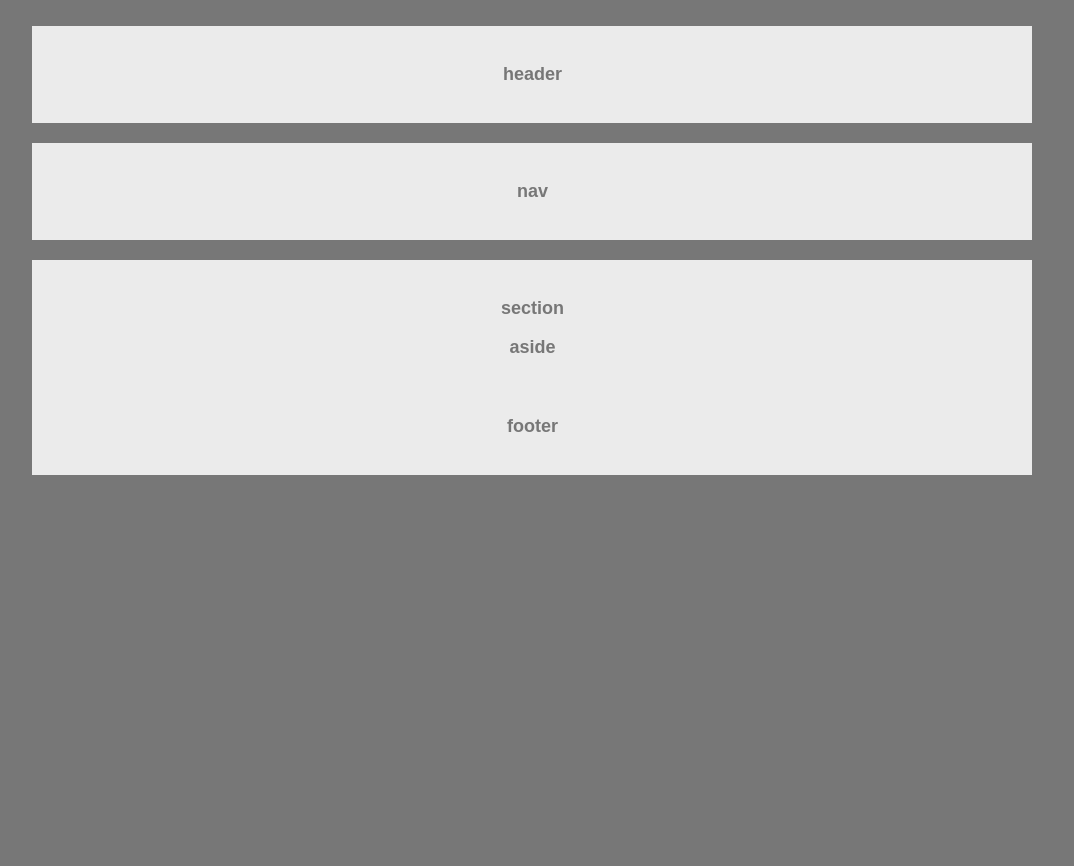
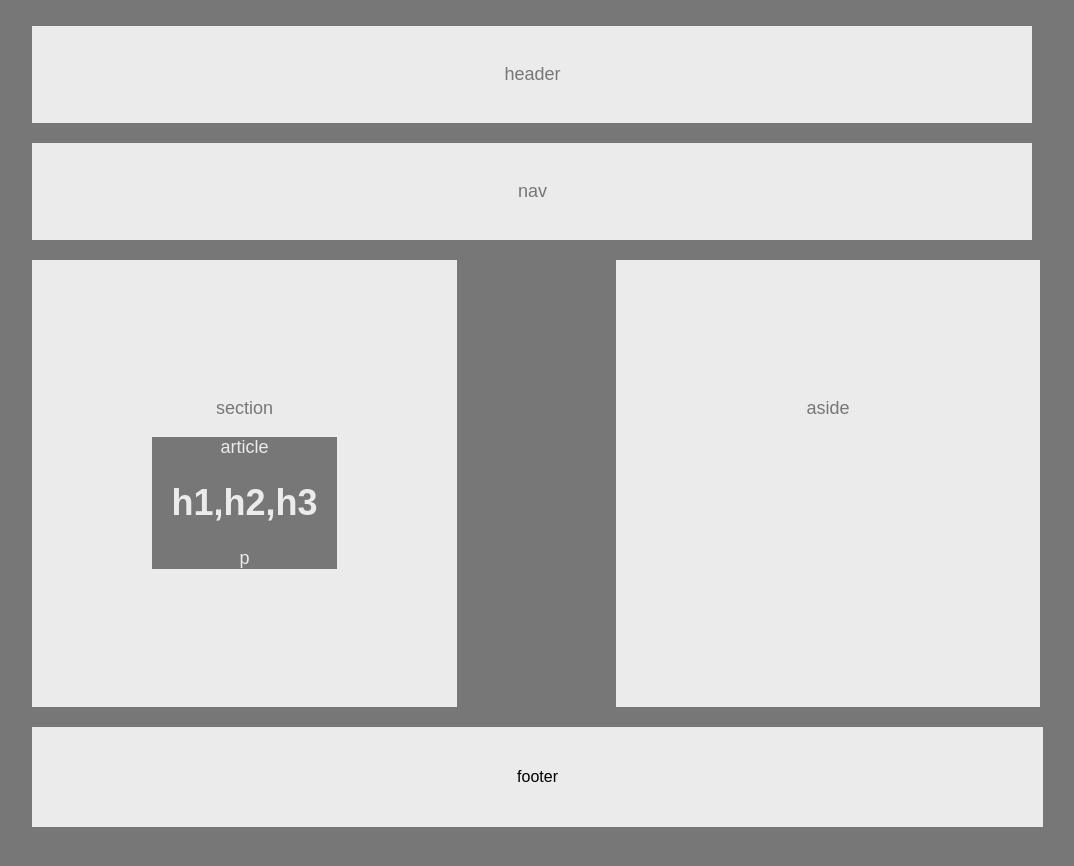
Before and after one commit to rsyal/HW-Wireframe, a plain HTML site: page index.html in a window 1280 px wide. Shown: the whole page, without its empty margins (116-1190 px from the left). Before the commit the page ends 800 px from the top, so only its background shows below. Drawn offline with Linux system fonts and the light colour scheme.

Commit message:
almost final version

```diff
--- a/index.html
+++ b/index.html
@@ -8,31 +8,57 @@
     <link rel="stylesheet" href="style.css">
 </head>
 <body>
-    <header>
-        <p><strong>header</strong></p>
-    </header>
 
-    <nav>
-        <p><strong>nav</strong></p>
-    </nav>
+        <header>
+                <p>header</p>
+        </header>
+
+        <nav>
+                <p>nav</p>
+        </nav>
 
 
-        <section>
-                <div id="left"></div>
-                    <p><strong>section</strong></p>
+            <div class="section">
+
+                    <p>section</p>
 
 
-                <div id="right"></div>
-                <p><strong>aside</strong></p>
+                <div class="article">
+                        <p>article</p>
 
-        </section>
+                                <h1>h1,h2,h3</h1>
 
-    </div>
+                                        <p>p</p>
 
-    <footer>
-        <p><strong>footer</strong></p>
 
-    </footer>
+                </div>
+
+
+                </div>
+
+
+
+                </div>
+
+
+            </div>
+
+
+
+
+
+            <div class="aside">
+
+                <p>aside</p>
+
+            </div>
+
+
+        <div class= "footer">
+
+                <p>footer</p>
+
+        </div>
 
 
 
--- a/style.css
+++ b/style.css
@@ -32,59 +32,61 @@ nav {
     width: 960px;
 }
 
-section {
+.section {
     background-color: #ebebeb;
     text-align: center;
-    padding: 20px;
+    padding: 120px;
     margin-bottom: 20px;
     margin-left: 10%;
     margin-right: 10%;
     font-family: Arial, Helvetica, sans-serif;
     font-size: 18px;
     color: #777;
-    width: 960px;
-    float: left
+    float: left;
+    width: 15%;
+
+
+
 }
 
-#left {
-    float: left;
-}
-
-#right {
-    float: right;
-}
-
-aside {
+.aside {
     background-color: #ebebeb;
     text-align: center;
-    padding: 20px;
+    padding: 120px 120px 270px 120px;
     margin-bottom: 20px;
-    margin-left: 10%;
-    margin-right: 10%;
+    margin-right: 8%;
     font-family: Arial, Helvetica, sans-serif;
     font-size: 18px;
     color: #777;
-    width: 960px;
-    float: right
+    float: right;
+    width: 15%;
 }
 
 
 
-article {
+.article {
     background-color: #777;
     color: #ebebeb;
-    width: 960px;
+    border-color: black;
+    border: 10px;
 }
 
-footer {
+.footer {
     background-color: #ebebeb;
-    text-align: center;
-    padding: 20px;
+    padding: 25px;
     margin-bottom: 20px;
     margin-left: 10%;
-    margin-right: 10%;
+    margin-right: 7.8%;
+    clear: both;
+    text-align: center;
+    text: #777;
     font-family: Arial, Helvetica, sans-serif;
-    font-size: 18px;
-    color: #777;
-    width: 960px;
+
 }
+
+.h1 {
+    background-color:  #ebebeb;
+    text: #777;
+    margin: 10px;
+
+}
```
